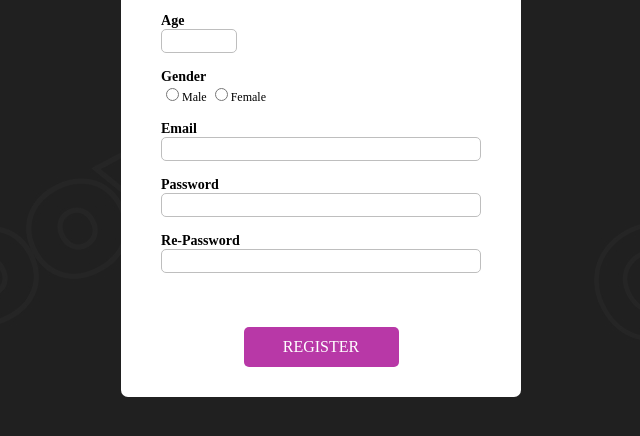
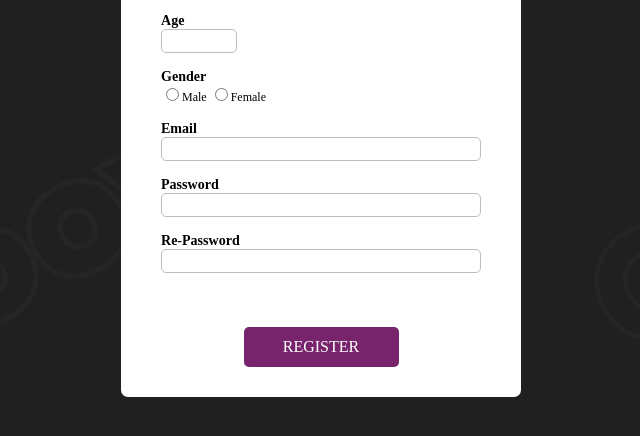
Before and after one commit to jovitajunilla/CGroovy, a plain HTML site: page pages/index.html in a window 1280 px wide. In both pictures the pointer is over the button "REGISTER". Shown: the part 282-718 px from the top of the page, without its empty margins (319-959 px from the left). Drawn offline with Linux system fonts and the light colour scheme.

Commit message:
add hover

```diff
--- a/css/style.css
+++ b/css/style.css
@@ -80,6 +80,10 @@ h2, h3{
   border-radius: 5px;
   -webkit-text-fill-color: white;
   border: 0px;
+}
+
+#regButton:hover{
+  background-color: #78246c;
 }
 
 #forms{
```
